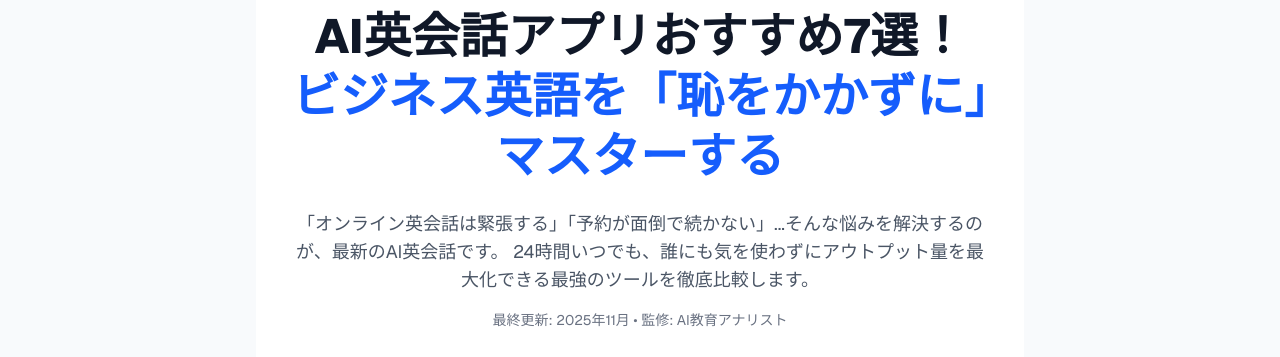
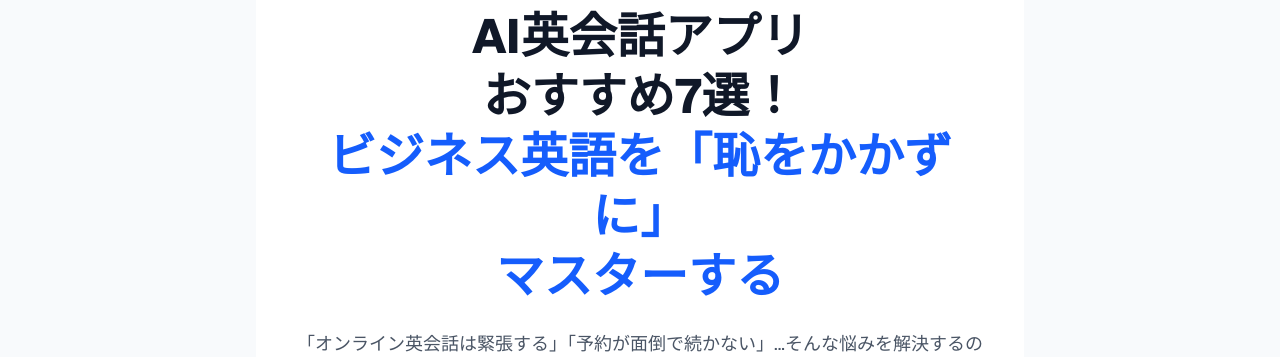
Before and after one commit to naoki-koda/naok-web-site, a Next.js app: page /blog/aienappmatome in a window 1280 px wide. Shown: the part 279-636 px from the top of the page. Built offline with nearby package versions, Linux system fonts and the light colour scheme.

Commit message:
改行調整

```diff
--- a/src/app/blog/aienappmatome/page.tsx
+++ b/src/app/blog/aienappmatome/page.tsx
@@ -24,8 +24,8 @@ export default function Page() {
         </span>
         <h1 className="text-2xl font-extrabold leading-tight text-gray-900 md:text-4xl lg:text-5xl">
           【{currentYear}年版】<br className="hidden sm:block" />
-          AI英会話アプリおすすめ7選！<br />
-          <span className="text-blue-600">ビジネス英語を「恥をかかずに」マスターする</span>
+          AI英会話アプリ<br/>おすすめ7選！<br />
+          <span className="text-blue-600">ビジネス英語を「恥をかかずに」<br/>マスターする</span>
         </h1>
         <p className="mt-6 text-lg text-gray-600">
           「オンライン英会話は緊張する」「予約が面倒で続かない」...そんな悩みを解決するのが、最新のAI英会話です。
```
